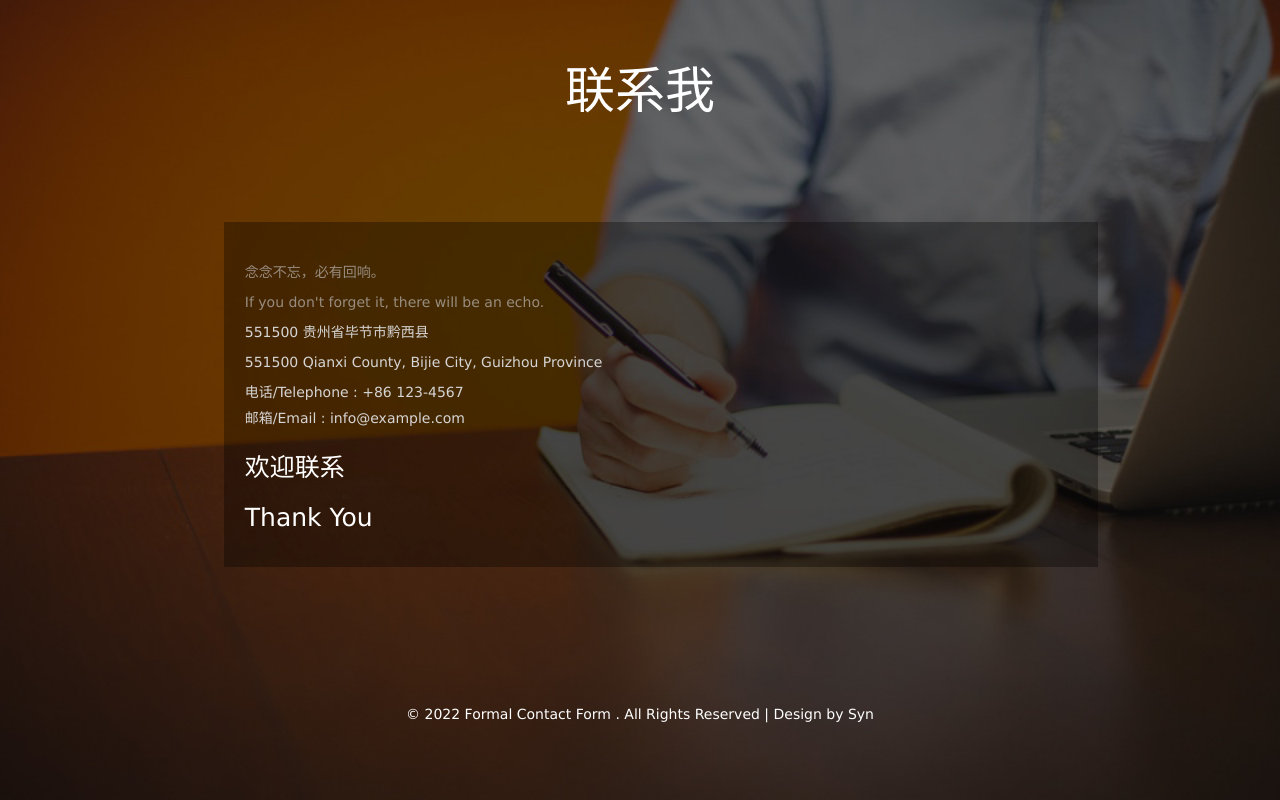
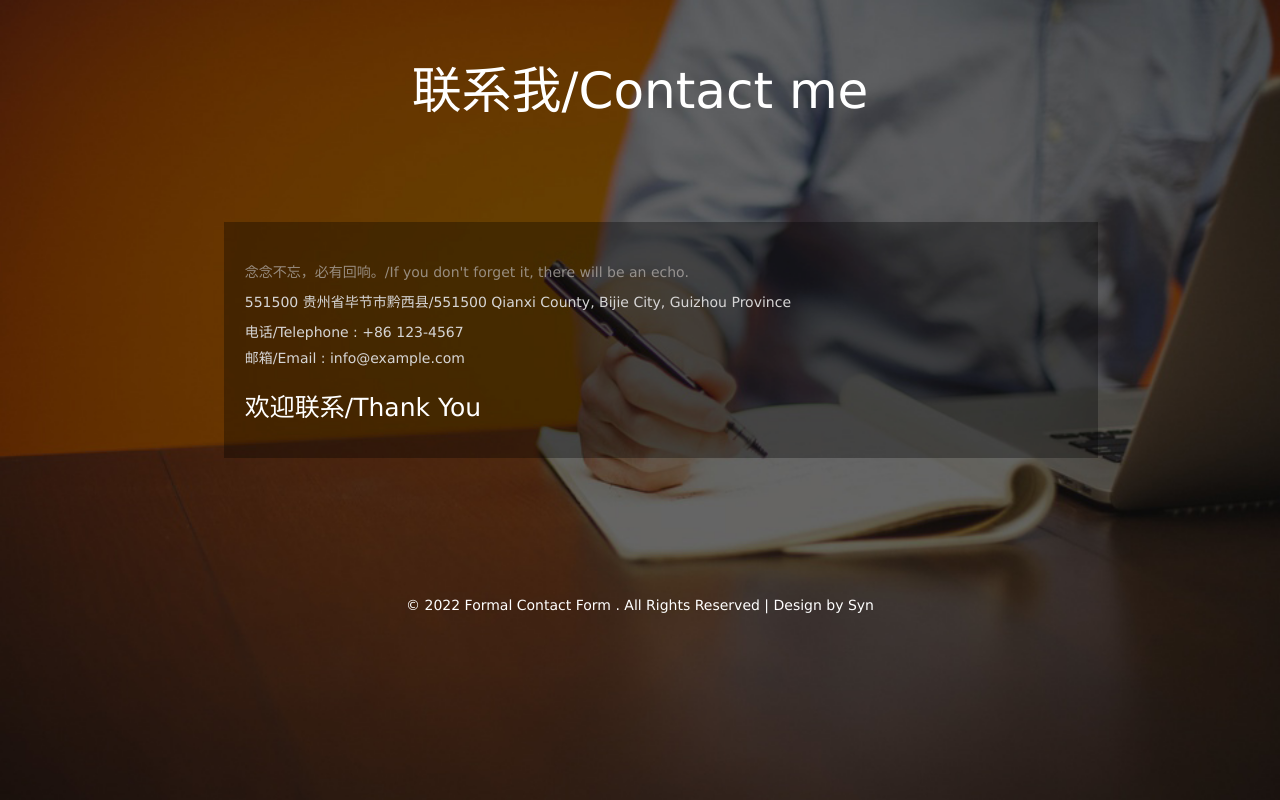
Before and after one commit to ftbobo/ftbobo.github.io, a plain HTML site: page index.html in a window 1280 px wide. Drawn offline with Linux system fonts and the light colour scheme.

Commit message:
细节更改

```diff
--- a/index.html
+++ b/index.html
@@ -3,23 +3,20 @@
 
 <head>
     <meta http-equiv="Content-Type" content="text/html; charset=UTF-8">
-    <title>联系我</title>
+    <title>联系我/Contact me</title>
     <link rel="stylesheet" href="style.css"><!-- For-Mobile-Apps-and-Meta-Tags -->
     <meta name="viewport" content="width=device-width, initial-scale=1">
 </head>
 
 <body>
     <div class="container">
-        <h1>联系我</h1>
+        <h1>联系我/Contact me</h1>
         <div class="contact">
             <div class="right-w3">
-                <p class="para">念念不忘，必有回响。</p>
-                <p class="para">If you don't forget it, there will be an echo.</p>
-                <p>551500 贵州省毕节市黔西县</p>
-                <p>551500 Qianxi County, Bijie City, Guizhou Province</p>
+                <p class="para">念念不忘，必有回响。/If you don't forget it, there will be an echo.</p>
+                <p>551500 贵州省毕节市黔西县/551500 Qianxi County, Bijie City, Guizhou Province</p>
                 <p>电话/Telephone : +86 123-4567</p><a href="mailto:info@example.com">邮箱/Email : info@example.com</a>
-                <h2>欢迎联系</h2>
-                <h2>Thank You</h2>
+                <h2>欢迎联系/Thank You</h2>
             </div>
             <!--<form action="#" method="post">
                 <div class="left">
```
